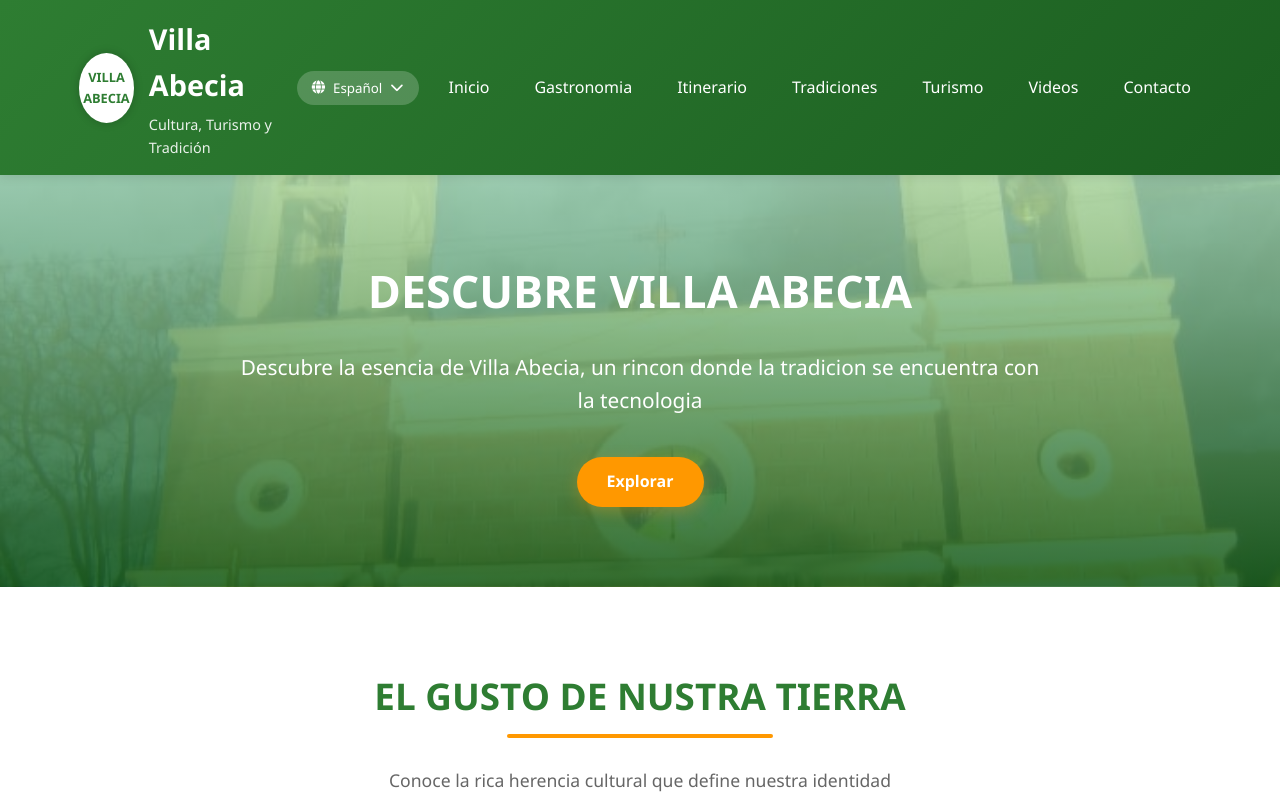
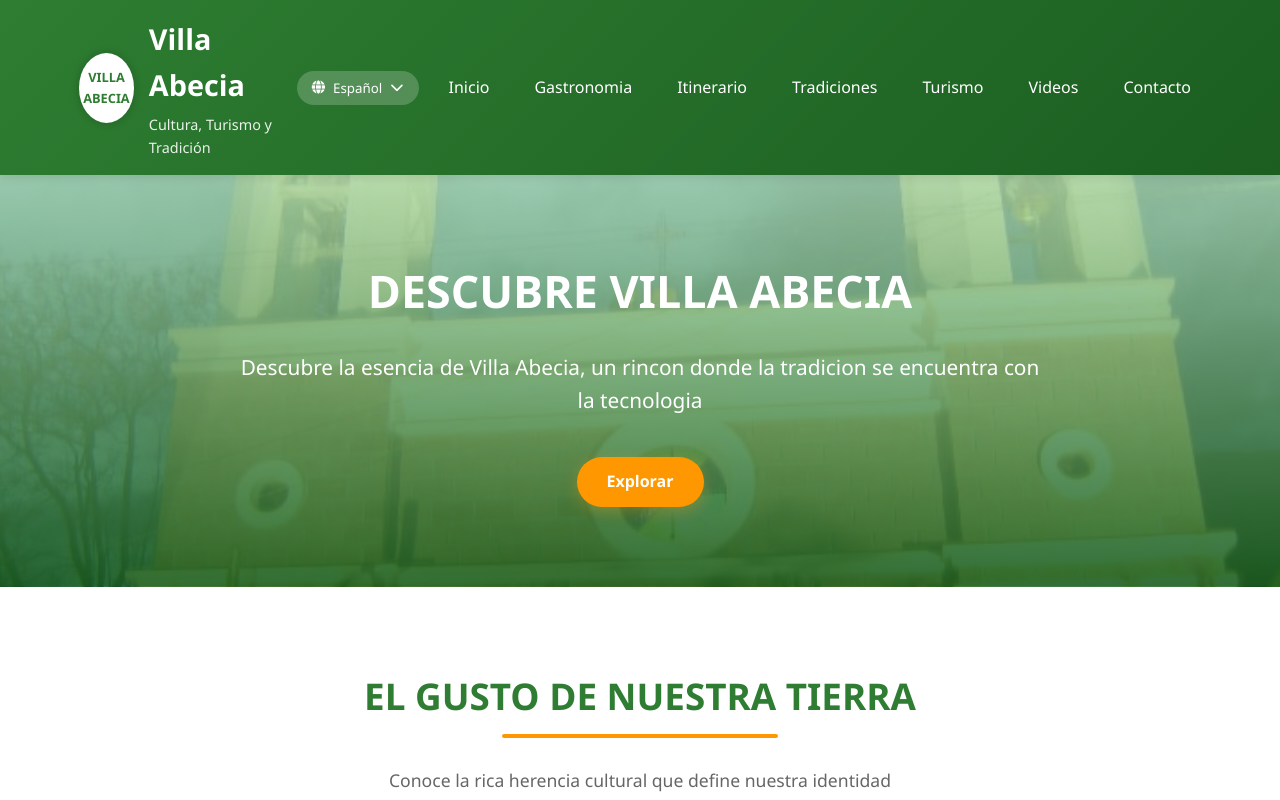
Before and after one commit to promo2025VA/turismoVA, a plain HTML site: page index.html in a window 1280 px wide. Shown: the top 800 px of the page. Drawn offline with Linux system fonts and the light colour scheme; files whose address does not match are found by name.

Commit message:
Update index.html

```diff
--- a/index.html
+++ b/index.html
@@ -824,7 +824,7 @@
     <section id="cultura" class="culture">
         <div class="container">
             <div class="section-header">
-                <h2 data-lang="es">EL GUSTO DE NUSTRA TIERRA</h2>
+                <h2 data-lang="es">EL GUSTO DE NUESTRA TIERRA</h2>
                 <h2 data-lang="en" style="display:none">THE TASTE OF OUR LAND</h2>
                 <p data-lang="es">Conoce la rica herencia cultural que define nuestra identidad</p>
                 <p data-lang="en" style="display:none">Discover the rich cultural heritage that defines our identity</p>
```
